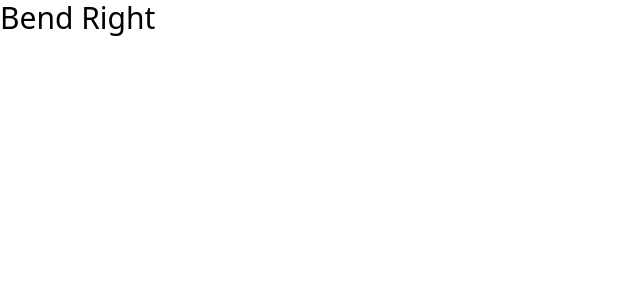
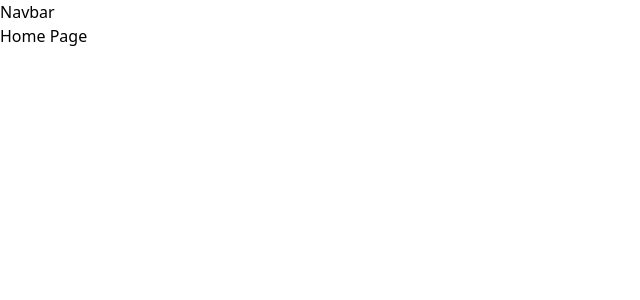
Before and after one commit to harshitkumar7525/Bend-Right-Frontend, a React (Vite) app: page / in a window 1280 px wide. Shown: the top 300 px of the page, without its empty margins (0-640 px from the left). Built offline with nearby package versions, Linux system fonts and the light colour scheme.

Commit message:
Router setup done

```diff
--- a/src/App.tsx
+++ b/src/App.tsx
@@ -1,7 +1,13 @@
-import React from "react";
+import { RouterProvider } from "react-router-dom";
+import router from "./components/router.jsx";
+import UserContextProvider from "./context/UserContextProvider.js";
 
 const App: React.FC = () => {
-  return <div className="text-3xl">Bend Right</div>;
-};
+  return (
+    <UserContextProvider>
+      <RouterProvider router={router} />
+    </UserContextProvider>
+  );
+}
 
 export default App;
--- /dev/null
+++ b/src/components/Navbar.tsx
@@ -0,0 +1,7 @@
+import React from "react";
+
+const Navbar: React.FC = () => {
+  return <div>Navbar</div>;
+};
+
+export default Navbar;
--- /dev/null
+++ b/src/components/RootLayout.tsx
@@ -0,0 +1,13 @@
+import React from 'react'
+import {Outlet} from 'react-router-dom';
+import Navbar from './Navbar';
+const RootLayout: React.FC = () => {
+  return (
+    <>
+      <Navbar />
+      <Outlet />
+    </>
+  )
+}
+
+export default RootLayout
--- /dev/null
+++ b/src/components/router.tsx
@@ -0,0 +1,19 @@
+import { createBrowserRouter } from "react-router-dom";
+import RouteLayout from "./RootLayout";
+import ErrorPage from "../pages/ErrorPage";
+const router = createBrowserRouter([
+  {
+    path: "/",
+    element: <RouteLayout />,
+    errorElement: <ErrorPage />,
+    children: [
+      { index: true, element: <h1>Home Page</h1> },
+      { path: "dashboard", element: <h1>Dashboard</h1> },
+      { path: "contact", element: <h1>Contact Page</h1> },
+      { path: "signup", element: <h1>Sign Up Page</h1> },
+      { path: "signin", element: <h1>Sign In Page</h1> },
+    ],
+  },
+]);
+
+export default router;
--- /dev/null
+++ b/src/context/UserContextProvider.tsx
@@ -0,0 +1,38 @@
+import React from "react";
+import { createContext } from "react";
+
+interface UserContextType {
+  userId: string | null;
+  setUserId: (id: string | null) => void;
+  userName: string | null;
+  setUserName: (name: string | null) => void;
+}
+
+export const UserContext = createContext<UserContextType>({
+  userId: null,
+  setUserId: () => {},
+  userName: null,
+  setUserName: () => {},
+});
+
+interface UserContextProviderProps {
+  children: React.ReactNode;
+}
+
+const UserContextProvider: React.FC<UserContextProviderProps> = ({
+  children,
+}) => {
+  const [userId, setUserId] = React.useState<string | null>(null);
+  const [userName, setUserName] = React.useState<string | null>(null);
+
+  const value = {
+    userId,
+    setUserId,
+    userName,
+    setUserName,
+  };
+
+  return <UserContext.Provider value={value}>{children}</UserContext.Provider>;
+};
+
+export default UserContextProvider;
--- /dev/null
+++ b/src/pages/ErrorPage.tsx
@@ -0,0 +1,9 @@
+import React from 'react'
+
+const ErrorPage: React.FC = () => {
+  return (
+    <div>ErrorPage</div>
+  )
+}
+
+export default ErrorPage;
```
